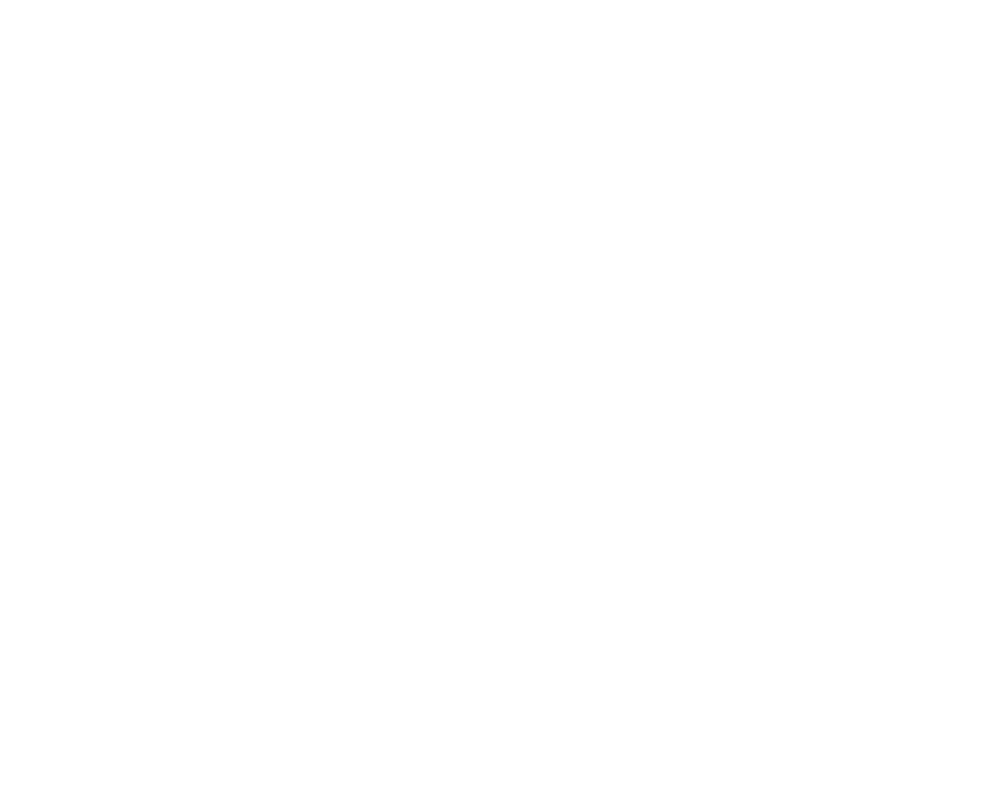
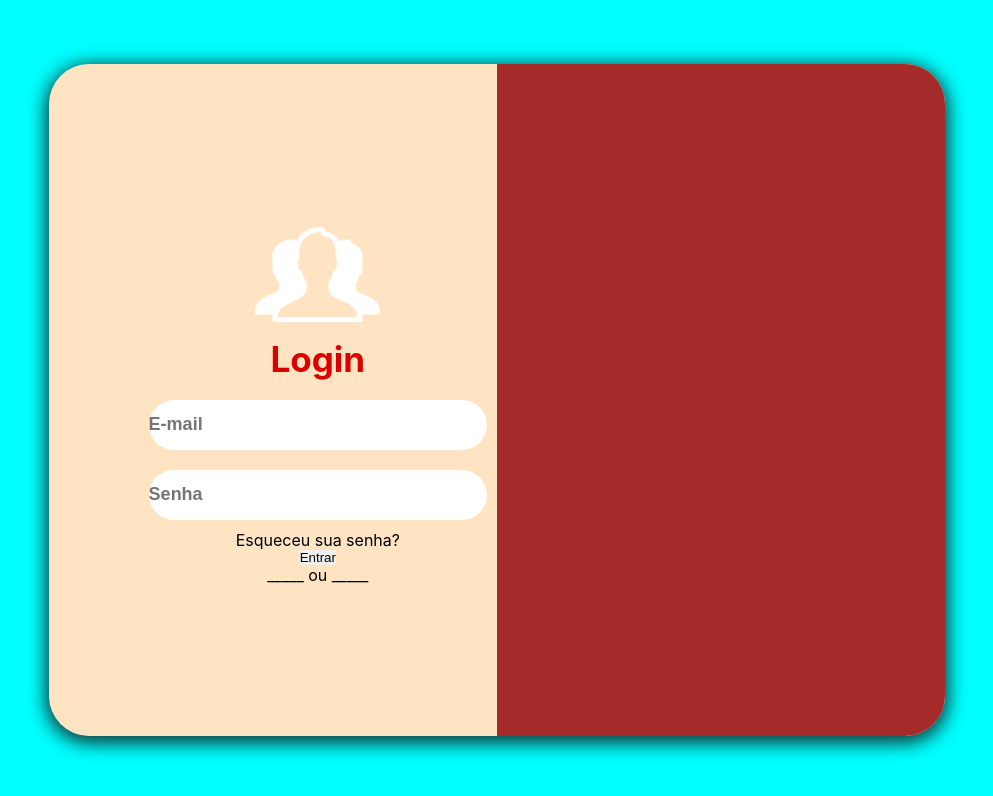
Before and after one commit to Mileny-Nogueira/Demoday, a React (Create React App) app: page /LoginCadastro in a window 1280 px wide. Before the commit this address had no page. Shown: the top 796 px of the page, without its empty margins (143-1136 px from the left). Built offline with nearby package versions, Linux system fonts and the light colour scheme.

Commit message:
Política de Privacidade e Login inserido

```diff
--- a/src/App.js
+++ b/src/App.js
@@ -2,8 +2,10 @@
 import './App.css';
 
 import Home from './Pages/Home/Home';
+import LoginCadastro from './Pages/LoginCadastro/LoginCadastro';
 import Blog from './Pages/Blog/Blog';
 import Materia4 from './Pages/Materias/Materia4';
+import PoliticaPrivacidade from './Pages/PoliticaPrivacidade/PoliticaPrivacidade';
 
 function App() {
   return (
@@ -11,8 +13,10 @@
       <Router>
         <Routes>
           <Route path='/' element={<Home />} />
+          <Route path='/LoginCadastro' element={<LoginCadastro />} />
           <Route path='/Blog' element={<Blog />} />
           <Route path='/Materia4' element={<Materia4 />} />
+          <Route path='/PoliticaPrivacidade' element={<PoliticaPrivacidade />} />
         </Routes>
       </Router>
     </div>
--- a/src/Pages/Home/FooterBlog.jsx
+++ b/src/Pages/Home/FooterBlog.jsx
@@ -1,3 +1,5 @@
+import { Nav } from 'react-bootstrap';
+
 import style from './FooterBlog.module.css';
 
 import logo from '../../Images/logo.png';
@@ -25,7 +27,7 @@
                     <ul>
                         <li>Institucional</li>
                         <li>Notícias e eventos</li>
-                        <li>Política e privacidade</li>
+                        <Nav.Link href='/PoliticaPrivacidade' style={{textDecoration: 'none'}}><li>Política e privacidade</li></Nav.Link>
                         <li>Como doar</li>
                     </ul>
                 </div>
--- a/src/Pages/Home/HeaderBlog.jsx
+++ b/src/Pages/Home/HeaderBlog.jsx
@@ -35,7 +35,7 @@
                         <Nav.Link href='/' style={{textDecoration: 'none'}}><li>Home</li></Nav.Link>
                         <Nav.Link href='/Blog' style={{textDecoration: 'none'}}><li>Blog</li></Nav.Link>
                         <li>Cadastro</li>
-                        <li>Login</li>
+                        <Nav.Link href='/LoginCadastro' style={{textDecoration: 'none'}}><li>Login</li></Nav.Link>
                         <li>Demo</li>
                     </div>
                 </ul>
--- /dev/null
+++ b/src/Pages/LoginCadastro/LoginCadastro.jsx
@@ -0,0 +1,70 @@
+import style from './LoginCadastro.module.css';
+
+import login_img from '../../Images/login.png';
+
+function LoginCadastro() {
+    return (
+        <section id={style.login_cadastro}>
+            <div className={style.container}>
+                <div className={style.signin_signup}>
+                    <form action="#" className={style.sign_in_form}>
+                        <img src={login_img} alt="Imagem de login" />
+                        <h2 className={style.title}>Login</h2>
+                        <div className={style.input_field}>
+                            <input type='email' placeholder='E-mail' />
+                        </div>
+                        <div className={style.input_field}>
+                            <input type="password" required placeholder='Senha' />
+                        </div>
+                        <div className={style.remember}>
+                            <span className={style.span}>Esqueceu sua senha?</span>
+                        </div>
+                        <input type="submit" id={style.submit} value='Entrar' className={style.entrar} />
+                        <div className={style.support}></div>
+                        <div className={style.remember2}>
+                            <span className={style.span}>_____ ou _____</span>
+                        </div>
+
+                        <div className={style.login_footer}></div>
+
+                        <div className={style.social_media}>
+                            {/* colocar redes sociais - imagens */}
+                        </div>
+                    </form>
+
+                    <form action="#" className={style.sign_in_form2}>
+                        <h2 className={style.title2}>Cadastro</h2>
+                        <div className={style.input_field2}>
+                            <input type="text" placeholder='Nome completo' />
+                        </div>
+                        <div className={style.input_field2}>
+                            <input type="email" required placeholder='E-mail' />
+                        </div>
+                        <div className={style.input_field2}>
+                            <input type="number" required placeholder='CPF' />
+                        </div>
+                        <div className={style.input_field2}>
+                            <input type="password" required placeholder='Senha' />
+                        </div>
+                        <div className={style.input_field2}>
+                            <input type="password" required placeholder='Confirmar senha' />
+                        </div>
+                        <div className={style.support}>
+                            <div className={style.remember3}>
+                                <span className={style.yes}>
+                                    <input type="checkbox" name='opcao1' value='Sim' />
+                                </span>
+                                <span className={style.span}>
+                                    Li e concordo com os termos e serviços
+                                </span>
+                            </div>
+                            <input type="submit" value='Cadastre-se' />
+                        </div>
+                    </form>
+                </div>
+            </div>
+        </section>
+    )
+}
+
+export default LoginCadastro
--- /dev/null
+++ b/src/Pages/LoginCadastro/LoginCadastro.module.css
@@ -0,0 +1,88 @@
+#login_cadastro {
+    position: relative;
+    width: 100%;
+    min-height: 100vh;
+    display: flex;
+    justify-content: center;
+    align-items: center;
+    background-color: aqua;
+}
+
+.container {
+    position: relative;
+    width: 70vw;
+    height: 84vh;
+    background-color: bisque;
+    border-radius: 40px;
+    overflow: hidden;
+    box-shadow: 0 4px 20px 0 rgba(32, 30, 30, 0.795), 0 4px 20px 0 rgba(0, 0, 0, 0.5);
+}
+
+.container::before {
+    content: "";
+    position: absolute;
+    top: 0;
+    width: 100%;
+    height: 100%;
+    left: -50%;
+    transition: 1s ease-in-out;
+    transform: translateX(100%);
+    background-color: brown;
+    z-index: 6;
+}
+
+.signin_signup {
+    position: absolute;
+    top: 0;
+    left: 0;
+    width: 100%;
+    height: 100%;
+    display: flex;
+    align-items: center;
+    justify-content: center;
+    z-index: 5;
+}
+
+form {
+    width: 40%;
+    min-width: 238px;
+    display: flex;
+    flex-direction: column;
+    align-items: center;
+    justify-content: center;
+    padding: 0 10px;
+}
+
+.title {
+    font-size: 35px;
+    color: rgb(219, 0, 0);
+    margin-bottom: 10px;
+}
+
+.title2 {
+    font-size: 35px;
+    color: #FF9800;
+    margin-bottom: 10px;
+}
+
+.input_field {
+    width: 100%;
+    height: 50px;
+    color: #000;
+    background-color: #FFF;
+    margin: 10px 0;
+    border-radius: 50px;
+    display: flex;
+    align-items: center;
+}
+
+.input_field input {
+    width: 100%;
+    color: #000;
+    flex: 5;
+    background: none;
+    border: 0;
+    outline: none;
+    font-size: 18px;
+    font-weight: 600;
+}
--- /dev/null
+++ b/src/Pages/PoliticaPrivacidade/PoliticaPrivacidade.jsx
@@ -0,0 +1,16 @@
+import HeaderBlog from '../Home/HeaderBlog';
+import Section1PeP from './Section1PeP';
+import FooterBlog from '../Home/FooterBlog';
+import style from './PoliticaPrivacidade.module.css';
+
+function PoliticaPrivacidade() {
+    return(
+        <section id={style.politica_privacidade}>
+            <HeaderBlog header_color='rgba(228, 239, 255, 0.95)' menu_color='rgba(228, 239, 255, 0.95)' />
+            <Section1PeP />
+            <FooterBlog />
+        </section>
+    )
+}
+
+export default PoliticaPrivacidade
--- /dev/null
+++ b/src/Pages/PoliticaPrivacidade/Section1PeP.jsx
@@ -0,0 +1,9 @@
+import style from './Section1PeP.module.css';
+
+function Section1PeP() {
+    return(
+        <div id={style.section1}></div>
+    )
+}
+
+export default Section1PeP
```
Also changed, not shown: src/Images/login.png (added), src/Pages/PoliticaPrivacidade/PoliticaPrivacidade.module.css (added), src/Pages/PoliticaPrivacidade/Section1PeP.module.css (added).
